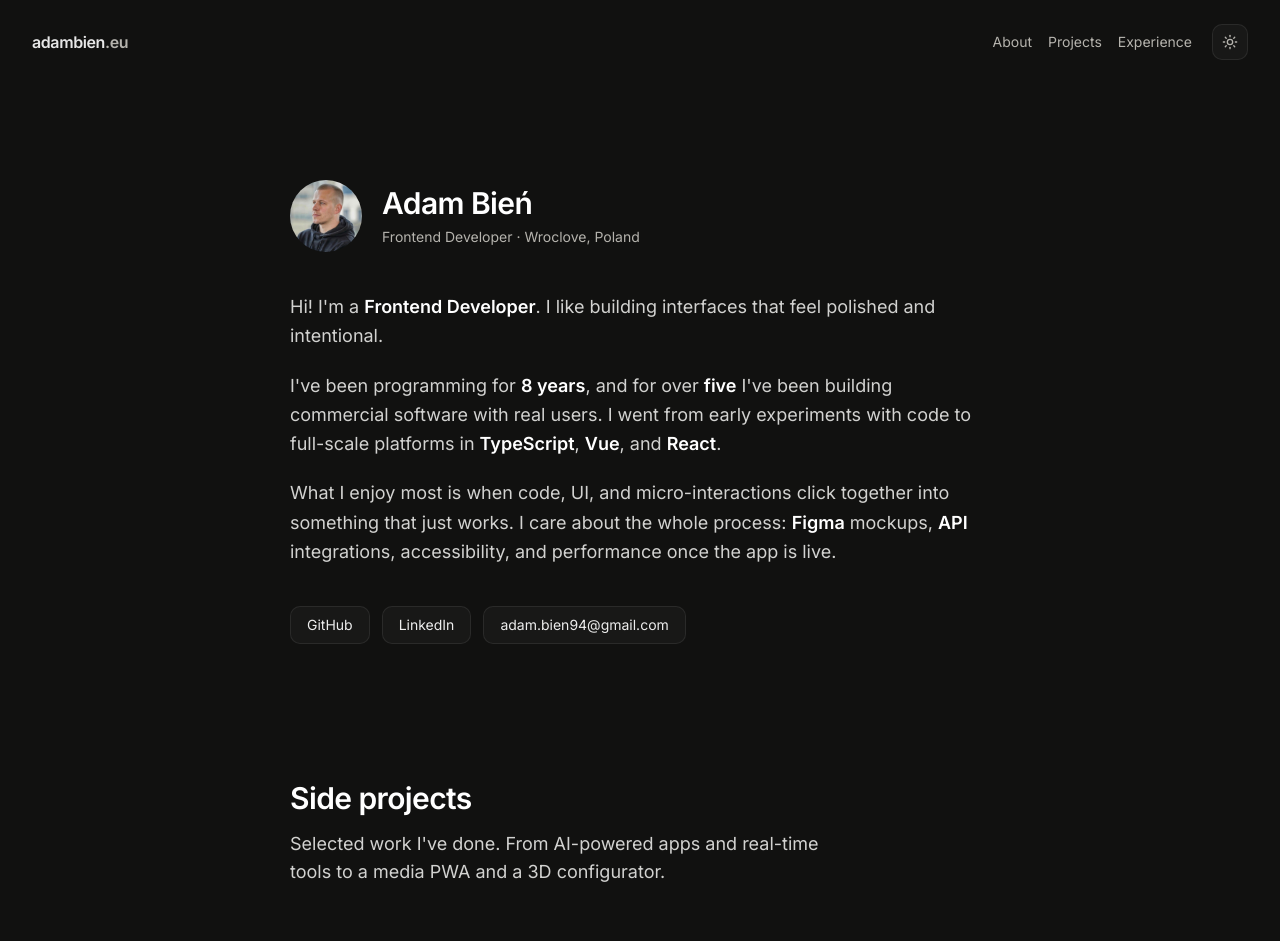
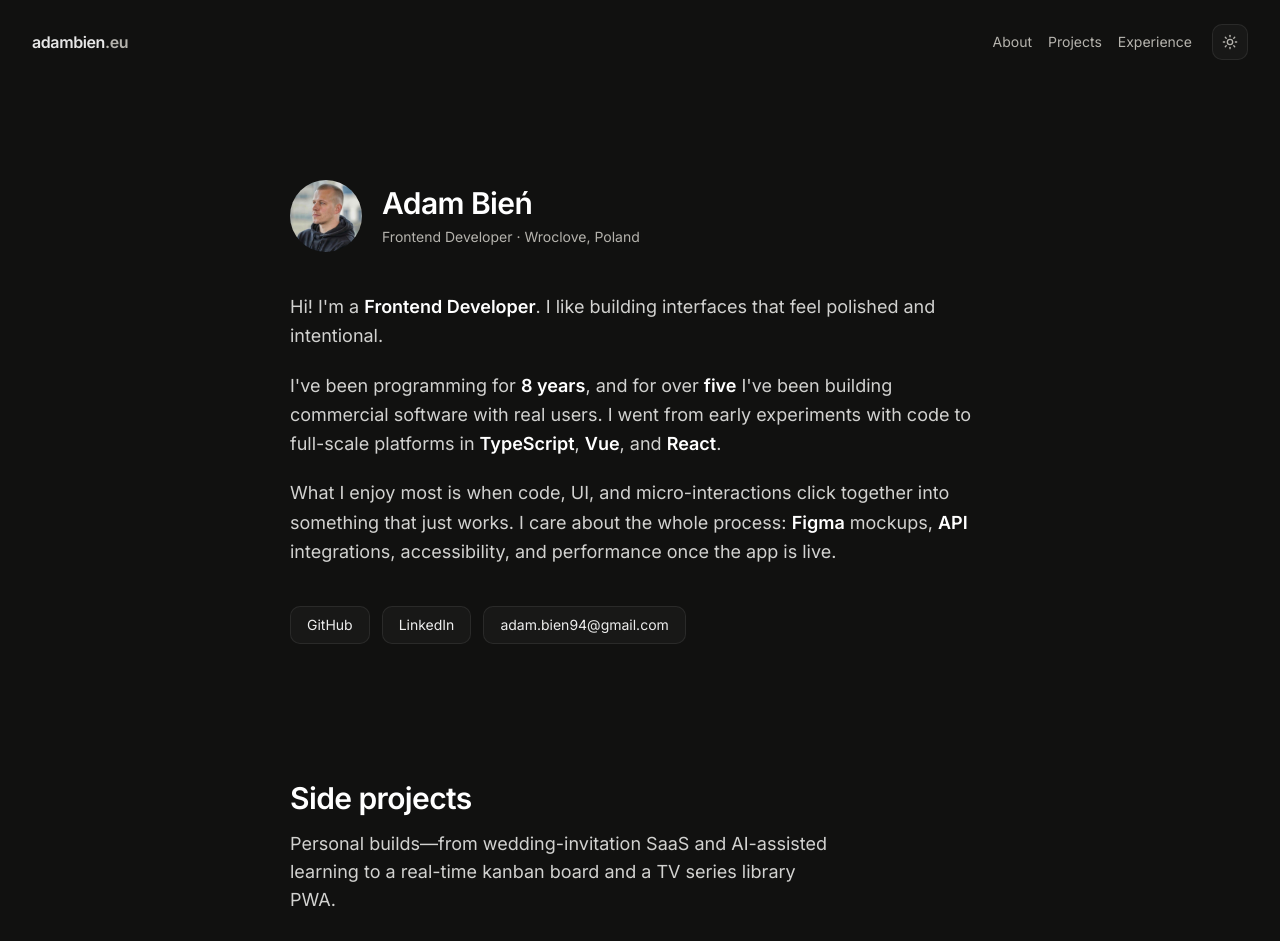
Before and after one commit to adambien94/Portfolio, a Next.js app: page / in a window 1280 px wide. Shown: the top 941 px of the page. Built offline with nearby package versions, Linux system fonts and the light colour scheme.

Commit message:
side projects description update

```diff
--- a/src/components/projects.tsx
+++ b/src/components/projects.tsx
@@ -16,8 +16,8 @@ export function Projects() {
             Side projects
           </h2>
           <p className="mt-3 max-w-[540px] text-base leading-7 text-foreground-secondary sm:text-lg">
-            Selected work I've done. From AI-powered apps and real-time tools to
-            a media PWA and a 3D configurator.
+            Personal builds—from wedding-invitation SaaS and AI-assisted learning
+            to a real-time kanban board and a TV series library PWA.
           </p>
         </div>
 
```
